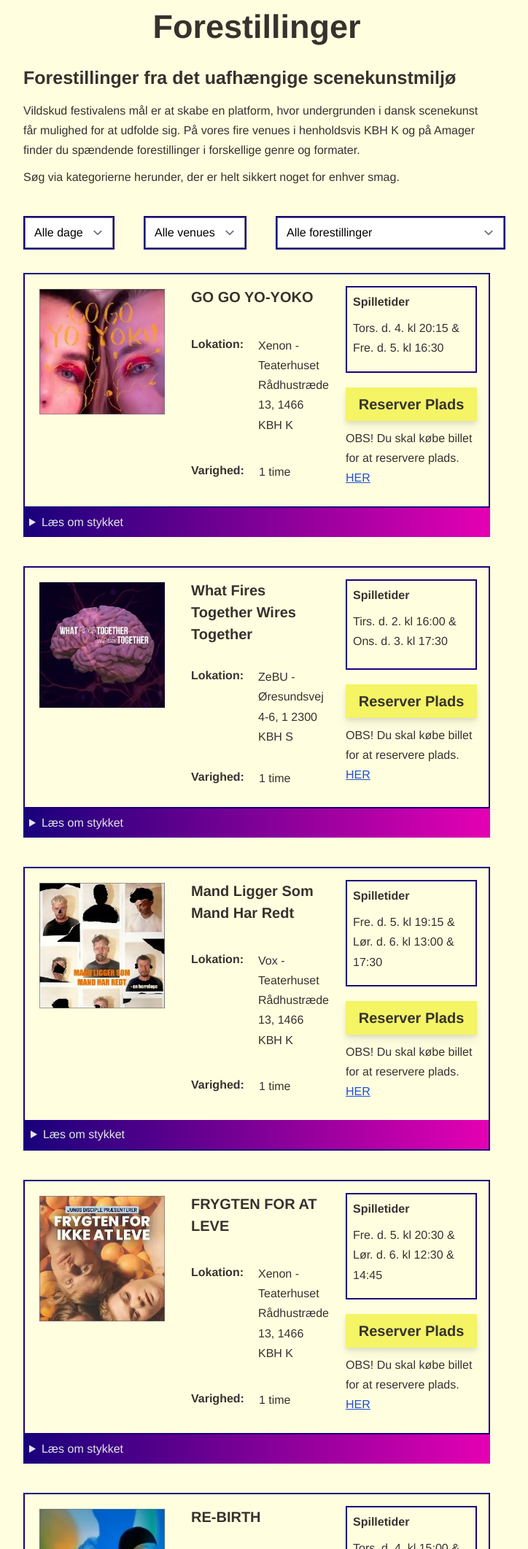
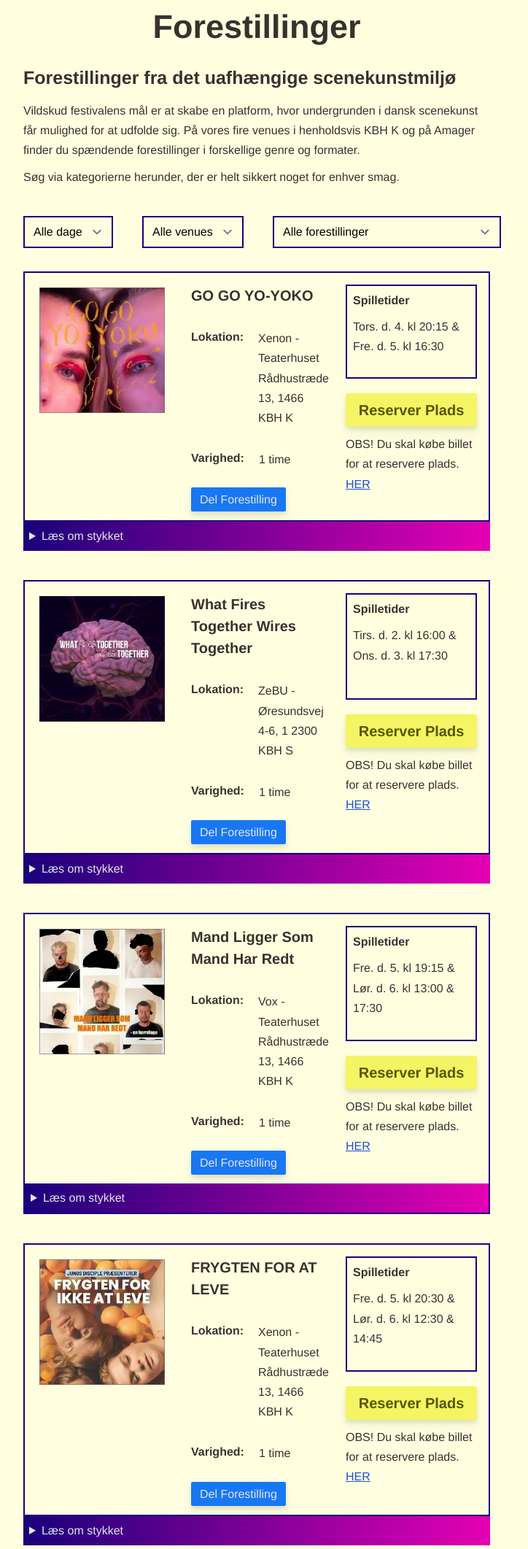
Before and after one commit to kris91r3/radikalt_redesign, a website built with Vite: page src/forestillinger.html in a window 1280 px wide. Shown: the part 184-2307 px from the top of the page at 73% size, without its empty margins (288-1012 px from the left). Built offline with nearby package versions, Linux system fonts and the light colour scheme.

Commit message:
del forestillingknap sat op

```diff
--- a/src/forestillinger.html
+++ b/src/forestillinger.html
@@ -115,9 +115,10 @@
         <div class="">
           <!-- Styling af filterknapperne på form-->
           <form id="filtre" class="col grid-col grid gap-10 md:flex">
-            <div class="lg:border-2 lg:border-solid lg:border-blaa">
+            <div class="">
               <label for="spilledag"></label>
               <select
+                class="border-2 border-solid border-blaa bg-lysgul hover:border-mellemblaa"
                 name="spilledag"
                 id="spilledag"
                 x-model="spilledag"
@@ -133,9 +134,10 @@
               </select>
             </div>
 
-            <div class="lg:border-2 lg:border-solid lg:border-blaa">
+            <div class="">
               <label for="spillested"></label>
               <select
+                class="border-2 border-solid border-blaa bg-lysgul hover:border-mellemblaa"
                 name="spillested"
                 id="spillested"
                 x-model="spillested"
@@ -150,9 +152,10 @@
               </select>
             </div>
 
-            <div class="lg:border-2 lg:border-solid lg:border-blaa">
+            <div class="">
               <label for="forestilling"></label>
               <select
+                class="border-2 border-solid border-blaa bg-lysgul hover:border-mellemblaa"
                 name="forestilling"
                 id="forestilling"
                 x-model="forestilling"
@@ -207,6 +210,13 @@
                     <h4 class="font-bold">Varighed:</h4>
                     <p>1 time</p>
                   </div>
+                  <div>
+                    <a
+                      class="rounded-sm bg-mellemblaa p-2 px-3 text-center text-offwhite drop-shadow-lg hover:bg-blaa"
+                      href=""
+                      >Del Forestilling</a
+                    >
+                  </div>
                 </div>
                 <!-- kolonne 3 -->
                 <div class="grid gap-5 p-4">
@@ -221,7 +231,9 @@
                   <div>
                     <a
                       href="https://www.yourticket.dk/arrangementer/?fbclid=IwAR3qr_3q3eEFzQZ1HE2IArLRT59nSHd0Rw1hwbeQGN_OEI4Rk9xOkUY4x4o"
-                      ><h3 class="bg-gul pt-2 pb-2 text-center drop-shadow-lg">
+                      ><h3
+                        class="rounded-sm bg-gul pt-2 pb-2 text-center text-moerkgul drop-shadow-lg hover:bg-mellemgul"
+                      >
                         Reserver Plads
                       </h3>
                     </a>
@@ -301,6 +313,13 @@
                     <h4 class="font-bold">Varighed:</h4>
                     <p>1 time</p>
                   </div>
+                  <div>
+                    <a
+                      class="rounded-sm bg-mellemblaa p-2 px-3 text-center text-offwhite drop-shadow-lg hover:bg-blaa"
+                      href=""
+                      >Del Forestilling</a
+                    >
+                  </div>
                 </div>
                 <!-- kolonne 3 -->
                 <div class="grid gap-5 p-4">
@@ -315,7 +334,9 @@
                   <div>
                     <a
                       href="https://www.yourticket.dk/arrangementer/?fbclid=IwAR3qr_3q3eEFzQZ1HE2IArLRT59nSHd0Rw1hwbeQGN_OEI4Rk9xOkUY4x4o"
-                      ><h3 class="bg-gul pt-2 pb-2 text-center drop-shadow-lg">
+                      ><h3
+                        class="rounded-sm bg-gul pt-2 pb-2 text-center text-moerkgul drop-shadow-lg hover:bg-mellemgul"
+                      >
                         Reserver Plads
                       </h3>
                     </a>
@@ -394,6 +415,13 @@
                     <h4 class="font-bold">Varighed:</h4>
                     <p>1 time</p>
                   </div>
+                  <div>
+                    <a
+                      class="rounded-sm bg-mellemblaa p-2 px-3 text-center text-offwhite drop-shadow-lg hover:bg-blaa"
+                      href=""
+                      >Del Forestilling</a
+                    >
+                  </div>
                 </div>
                 <!-- kolonne 3 -->
                 <div class="grid gap-5 p-4">
@@ -408,7 +436,9 @@
                   <div>
                     <a
                       href="https://www.yourticket.dk/arrangementer/?fbclid=IwAR3qr_3q3eEFzQZ1HE2IArLRT59nSHd0Rw1hwbeQGN_OEI4Rk9xOkUY4x4o"
-                      ><h3 class="bg-gul pt-2 pb-2 text-center drop-shadow-lg">
+                      ><h3
+                        class="rounded-sm bg-gul pt-2 pb-2 text-center text-moerkgul drop-shadow-lg hover:bg-mellemgul"
+                      >
                         Reserver Plads
                       </h3>
                     </a>
@@ -489,6 +519,13 @@
                     <h4 class="font-bold">Varighed:</h4>
                     <p>1 time</p>
                   </div>
+                  <div>
+                    <a
+                      class="rounded-sm bg-mellemblaa p-2 px-3 text-center text-offwhite drop-shadow-lg hover:bg-blaa"
+                      href=""
+                      >Del Forestilling</a
+                    >
+                  </div>
                 </div>
                 <!-- kolonne 3 -->
                 <div class="grid gap-5 p-4">
@@ -503,7 +540,9 @@
                   <div>
                     <a
                       href="https://www.yourticket.dk/arrangementer/?fbclid=IwAR3qr_3q3eEFzQZ1HE2IArLRT59nSHd0Rw1hwbeQGN_OEI4Rk9xOkUY4x4o"
-                      ><h3 class="bg-gul pt-2 pb-2 text-center drop-shadow-lg">
+                      ><h3
+                        class="rounded-sm bg-gul pt-2 pb-2 text-center text-moerkgul drop-shadow-lg hover:bg-mellemgul"
+                      >
                         Reserver Plads
                       </h3>
                     </a>
@@ -581,6 +620,13 @@
                     <h4 class="font-bold">Varighed:</h4>
                     <p>1 time</p>
                   </div>
+                  <div>
+                    <a
+                      class="rounded-sm bg-mellemblaa p-2 px-3 text-center text-offwhite drop-shadow-lg hover:bg-blaa"
+                      href=""
+                      >Del Forestilling</a
+                    >
+                  </div>
                 </div>
                 <!-- kolonne 3 -->
                 <div class="grid gap-5 p-4">
@@ -595,7 +641,9 @@
                   <div>
                     <a
                       href="https://www.yourticket.dk/arrangementer/?fbclid=IwAR3qr_3q3eEFzQZ1HE2IArLRT59nSHd0Rw1hwbeQGN_OEI4Rk9xOkUY4x4o"
-                      ><h3 class="bg-gul pt-2 pb-2 text-center drop-shadow-lg">
+                      ><h3
+                        class="rounded-sm bg-gul pt-2 pb-2 text-center text-moerkgul drop-shadow-lg hover:bg-mellemgul"
+                      >
                         Reserver Plads
                       </h3>
                     </a>
@@ -676,6 +724,13 @@
                     <h4 class="font-bold">Varighed:</h4>
                     <p>1 time</p>
                   </div>
+                  <div>
+                    <a
+                      class="rounded-sm bg-mellemblaa p-2 px-3 text-center text-offwhite drop-shadow-lg hover:bg-blaa"
+                      href=""
+                      >Del Forestilling</a
+                    >
+                  </div>
                 </div>
                 <!-- kolonne 3 -->
                 <div class="grid gap-5 p-4">
@@ -690,7 +745,9 @@
                   <div>
                     <a
                       href="https://www.yourticket.dk/arrangementer/?fbclid=IwAR3qr_3q3eEFzQZ1HE2IArLRT59nSHd0Rw1hwbeQGN_OEI4Rk9xOkUY4x4o"
-                      ><h3 class="bg-gul pt-2 pb-2 text-center drop-shadow-lg">
+                      ><h3
+                        class="rounded-sm bg-gul pt-2 pb-2 text-center text-moerkgul drop-shadow-lg hover:bg-mellemgul"
+                      >
                         Reserver Plads
                       </h3>
                     </a>
@@ -771,6 +828,13 @@
                     <h4 class="font-bold">Varighed:</h4>
                     <p>1 time</p>
                   </div>
+                  <div>
+                    <a
+                      class="rounded-sm bg-mellemblaa p-2 px-3 text-center text-offwhite drop-shadow-lg hover:bg-blaa"
+                      href=""
+                      >Del Forestilling</a
+                    >
+                  </div>
                 </div>
                 <!-- kolonne 3 -->
                 <div class="grid gap-5 p-4">
@@ -787,7 +851,9 @@
                   <div>
                     <a
                       href="https://www.yourticket.dk/arrangementer/?fbclid=IwAR3qr_3q3eEFzQZ1HE2IArLRT59nSHd0Rw1hwbeQGN_OEI4Rk9xOkUY4x4o"
-                      ><h3 class="bg-gul pt-2 pb-2 text-center drop-shadow-lg">
+                      ><h3
+                        class="rounded-sm bg-gul pt-2 pb-2 text-center text-moerkgul drop-shadow-lg hover:bg-mellemgul"
+                      >
                         Reserver Plads
                       </h3>
                     </a>
--- a/tailwind.config.cjs
+++ b/tailwind.config.cjs
@@ -19,6 +19,7 @@ module.exports = {
         blaa: "#19007b",
         lysgul: "#ffffe0",
         lysblaa: "#f8faff",
+        mellemblaa: "#1877f2",
       },
     },
     fontFamily: {
```
